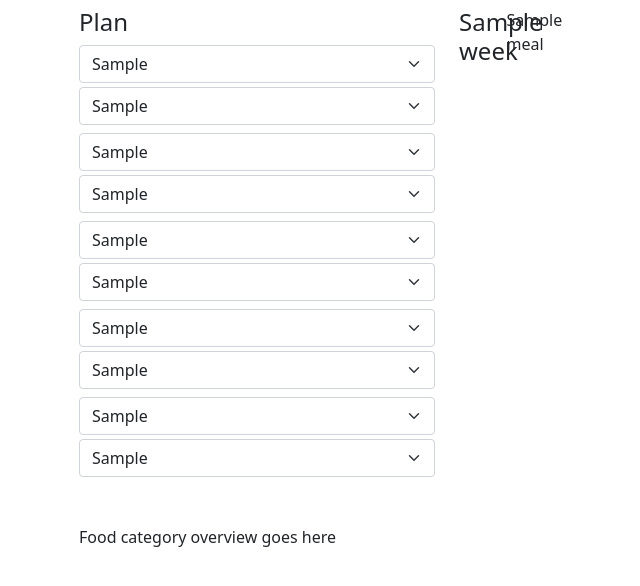
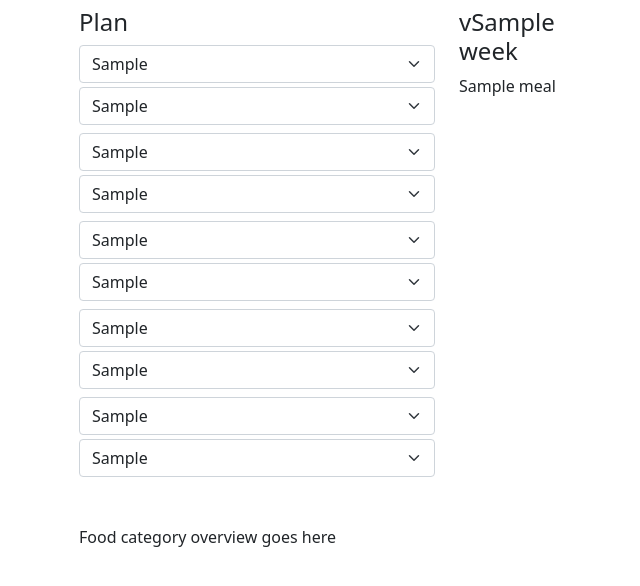
Before and after one commit to Jakob37/Home-display, a Flask app: template templates/eating_plan.html in a window 1280 px wide. Shown: the part 78-664 px from the top of the page, without its empty margins (3-643 px from the left). Run offline with Flask 3, Linux system fonts and the light colour scheme; the template is opened without the code that fills it: most values are stand-ins (such as "Sample title", 1, 10 or a date in 2020); some libraries are stand-ins or nearby versions.

Commit message:
Food planning drafting

```diff
--- a/templates/eating_plan.html
+++ b/templates/eating_plan.html
@@ -51,17 +51,15 @@
 
 
 <div class="mb-3 col-md-2">
-  <div class="row">
-    <div class="col-md-3">
-      <h4>{{week}}</h4>
+  <div class="col-md-3">
+    <h4>v{{week}}</h4>
+  </div>
+  <div>
+    {% for day, meal in meals.items() %}
+    <div>
+      <p>{{meal}}</p>
     </div>
-    <div class="col-md-3">
-      {% for day, meal in meals.items() %}
-      <div class="row">
-        <p>{{meal}}</p>
-      </div>
-      {% endfor %}
-    </div>
+    {% endfor %}
   </div>
 </div>
 
```
